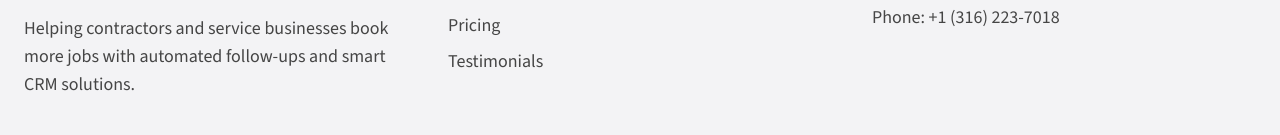
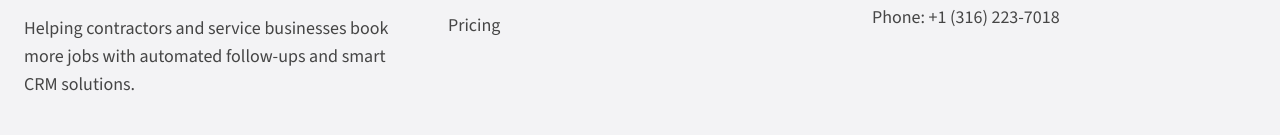
Before and after one commit to madofuller/flowza, a Next.js app: page / in a window 1280 px wide. Shown: the part 4666-4801 px from the top of the page. Built offline with nearby package versions, Linux system fonts and the light colour scheme.

Commit message:
remove footer link for testimionials

```diff
--- a/src/data/footer.ts
+++ b/src/data/footer.ts
@@ -16,10 +16,6 @@ export const footerDetails: {
         {
             text: "Pricing",
             url: "#pricing"
-        },
-        {
-            text: "Testimonials",
-            url: "#testimonials"
         }
     ],
     email: 'matt@flowzasolutions.com',
```
